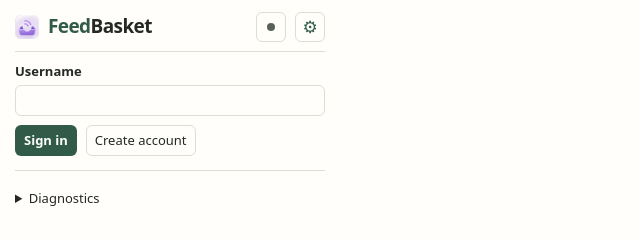
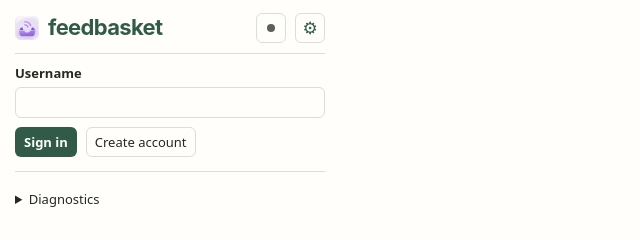
Before and after one commit to rajatjain/feedbasket, a website with bundled scripts: page apps/chrome/popup.html in a window 1280 px wide. Shown: the full height of the page, 0-640 px from the left. Built offline with nearby package versions, Linux system fonts and the light colour scheme; no server answers.

Commit message:
Use rounded lowercase feedbasket wordmark

```diff
--- a/apps/chrome/popup.css
+++ b/apps/chrome/popup.css
@@ -16,8 +16,14 @@ header { border-bottom: 1px solid var(--line); padding-bottom: 9px; color: var(-
 @media (prefers-color-scheme: dark) {
   :root:not([data-theme="light"]) .brand-icon { background-image: url("assets/brand-dark.png"); }
 }
-.wordmark { flex: 1; color: var(--text); font-size: 19px; font-weight: 900; letter-spacing: -.6px; }
-.wordmark span { color: var(--accent); }
+.wordmark {
+  flex: 1;
+  color: var(--accent);
+  font-family: ui-rounded, "SF Pro Rounded", -apple-system, system-ui, sans-serif;
+  font-size: 22px;
+  font-weight: 700;
+  letter-spacing: -.65px;
+}
 header button { display: grid; place-items: center; width: 30px; height: 30px; padding: 0; font-size: 17px; }
 .connection-dot { width: 8px; height: 8px; border-radius: 50%; background: var(--muted); }
 .connection-dot[data-online="true"] { background: #1a8545; }
--- a/apps/chrome/popup.html
+++ b/apps/chrome/popup.html
@@ -3,7 +3,7 @@
 <head><meta charset="utf-8"><meta name="viewport" content="width=device-width"><title>FeedBasket</title><link rel="stylesheet" href="popup.css"></head>
 <body>
 <header>
-  <span class="brand-icon" aria-hidden="true"></span><strong class="wordmark"><span>Feed</span>Basket</strong>
+  <span class="brand-icon" aria-hidden="true"></span><strong class="wordmark">feedbasket</strong>
   <button id="sync" type="button" aria-label="Check backend connection" title="Check backend connection"><span id="connection" class="connection-dot" aria-hidden="true"></span></button>
   <button type="button" id="settings-toggle" aria-expanded="false" aria-controls="settings" aria-label="Settings" title="Settings">⚙</button>
 </header>
```
Also changed, not shown: apps/design/README.md, 1 other file.
